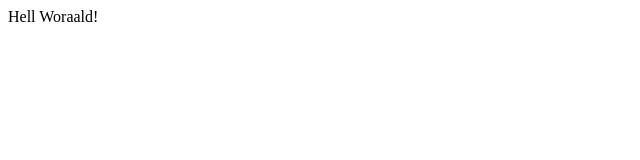
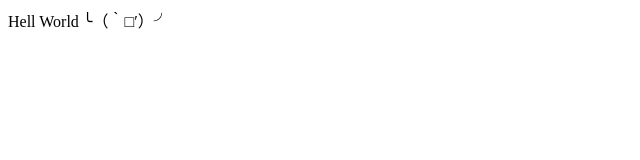
Before and after one commit to arfizato/DEV_SSR-Bug-Reproduction, a Gatsby site: page / in a window 1280 px wide. Shown: the full height of the page, 0-640 px from the left. Built offline with nearby package versions, Linux system fonts and the light colour scheme; Gatsby itself is replaced by a stand-in of ours.

Commit message:
fixed nothing

```diff
--- a/src/pages/index.js
+++ b/src/pages/index.js
@@ -1,5 +1,5 @@
 import React from "react"
 
 export default function Home() {
-  return <div>Hell Woraald!</div>
+  return <div>Hell World ╰（‵□′）╯</div>
 }
```
